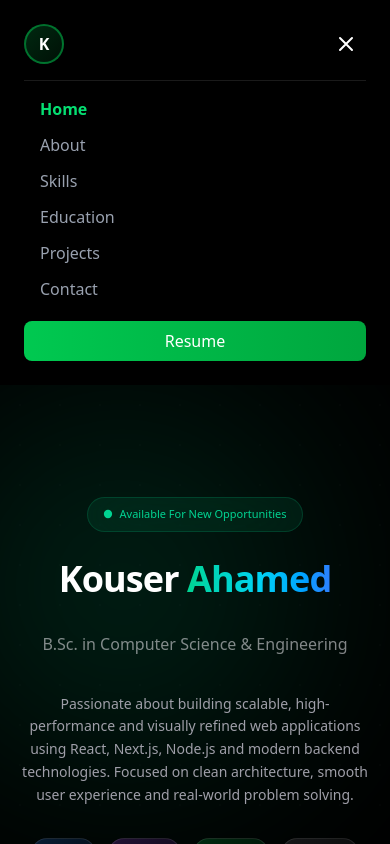
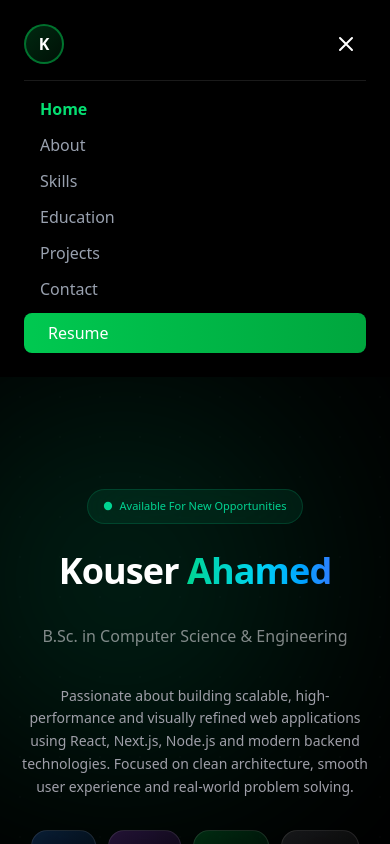
Before and after one commit to kouser-ahamed/my-portfolio, a Next.js app: page / in a window 390 px wide. Both pictures are taken after a click on the button 346 px from the left and 44 px from the top of the page. Shown: the top 844 px of the page. Built offline with nearby package versions, Linux system fonts and the light colour scheme.

Commit message:
refactor(Navbar): replace button with anchor link for resume download

```diff
--- a/src/components/Navbar.jsx
+++ b/src/components/Navbar.jsx
@@ -78,17 +78,20 @@ export default function Navbar() {
           })}
         </div>
 
-        {/* Desktop Resume Button */}
-        <motion.button
+        {/* Desktop Resume Link */}
+        <motion.a
+          href="https://drive.google.com/file/d/1n2LhgxOIx6XL6rRq1rK4ou_B4iFH5J8d/view?usp=sharing"
+          target="_blank"
+          rel="noopener noreferrer"
           initial={{ opacity: 0, x: 20 }}
           animate={{ opacity: 1, x: 0 }}
           transition={{ duration: 0.5, delay: 0.2 }}
           whileHover={{ scale: 1.05 }}
           whileTap={{ scale: 0.95 }}
-          className="hidden md:block bg-linear-to-r from-green-500 to-green-600 text-white px-6 py-2 rounded-lg font-medium hover:shadow-lg hover:shadow-green-500/50 transition-all duration-300"
+          className="hidden md:inline-block bg-linear-to-r from-green-500 to-green-600 text-white px-6 py-2 rounded-lg font-medium hover:shadow-lg hover:shadow-green-500/50 transition-all duration-300"
         >
           Resume
-        </motion.button>
+        </motion.a>
 
         {/* Mobile Menu Button */}
         <motion.button
@@ -136,14 +139,16 @@ export default function Navbar() {
                   </motion.div>
                 );
               })}
-              <motion.button
-                initial={{ opacity: 0, y: 10 }}
-                animate={{ opacity: 1, y: 0 }}
-                transition={{ delay: 0.3, duration: 0.3 }}
-                className="mt-2 bg-linear-to-r from-green-500 to-green-600 text-white px-6 py-2 rounded-lg font-medium w-full hover:shadow-lg hover:shadow-green-500/50"
+              <motion.a
+                href="https://drive.google.com/file/d/1n2LhgxOIx6XL6rRq1rK4ou_B4iFH5J8d/view?usp=sharing"
+                target="_blank"
+                rel="noopener noreferrer"
+                whileHover={{ scale: 1.05 }}
+                whileTap={{ scale: 0.95 }}
+                className="block bg-linear-to-r from-green-500 to-green-600 text-white px-6 py-2 rounded-lg font-medium hover:shadow-lg hover:shadow-green-500/50 transition-all duration-300"
               >
                 Resume
-              </motion.button>
+              </motion.a>
             </div>
           </motion.div>
         )}
```
